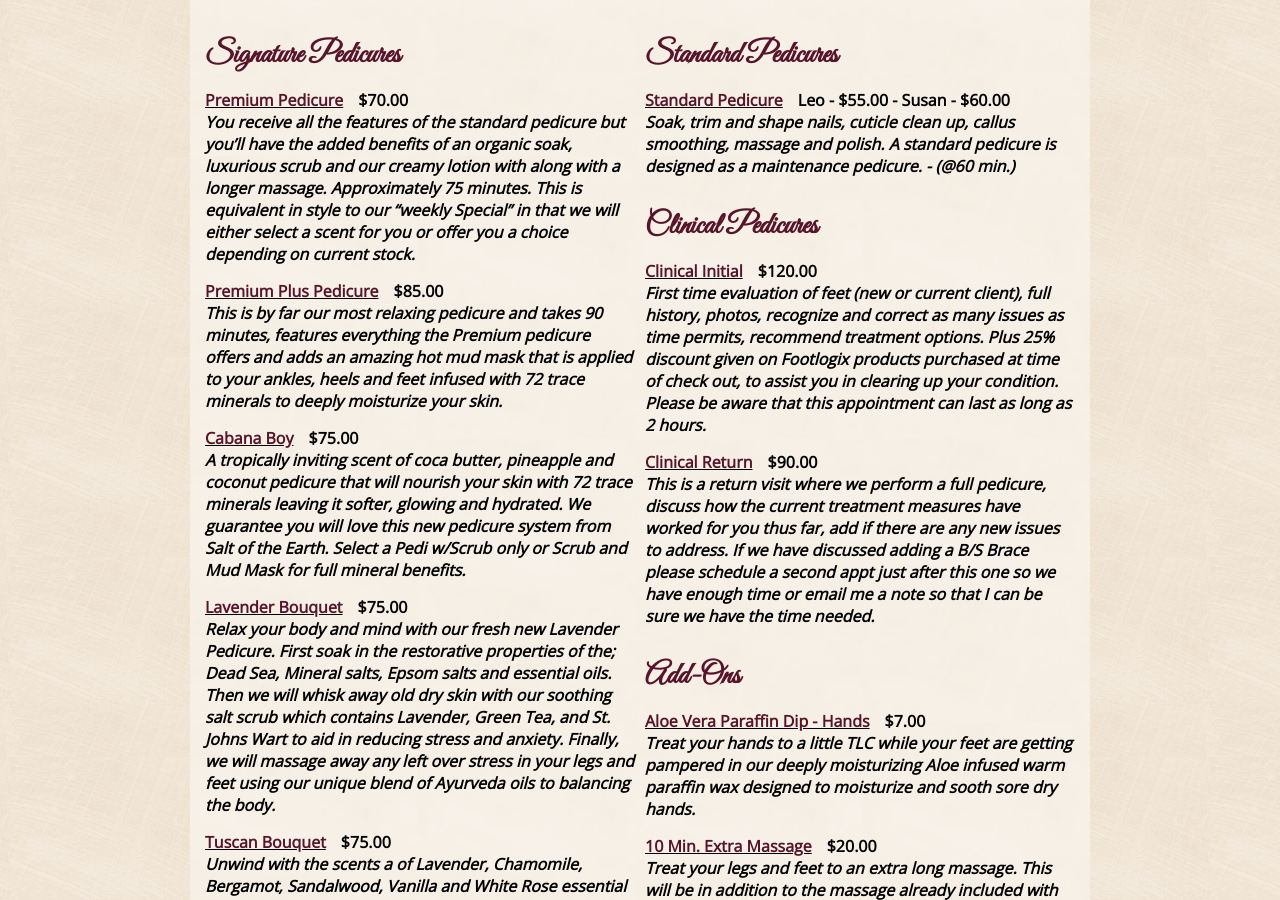
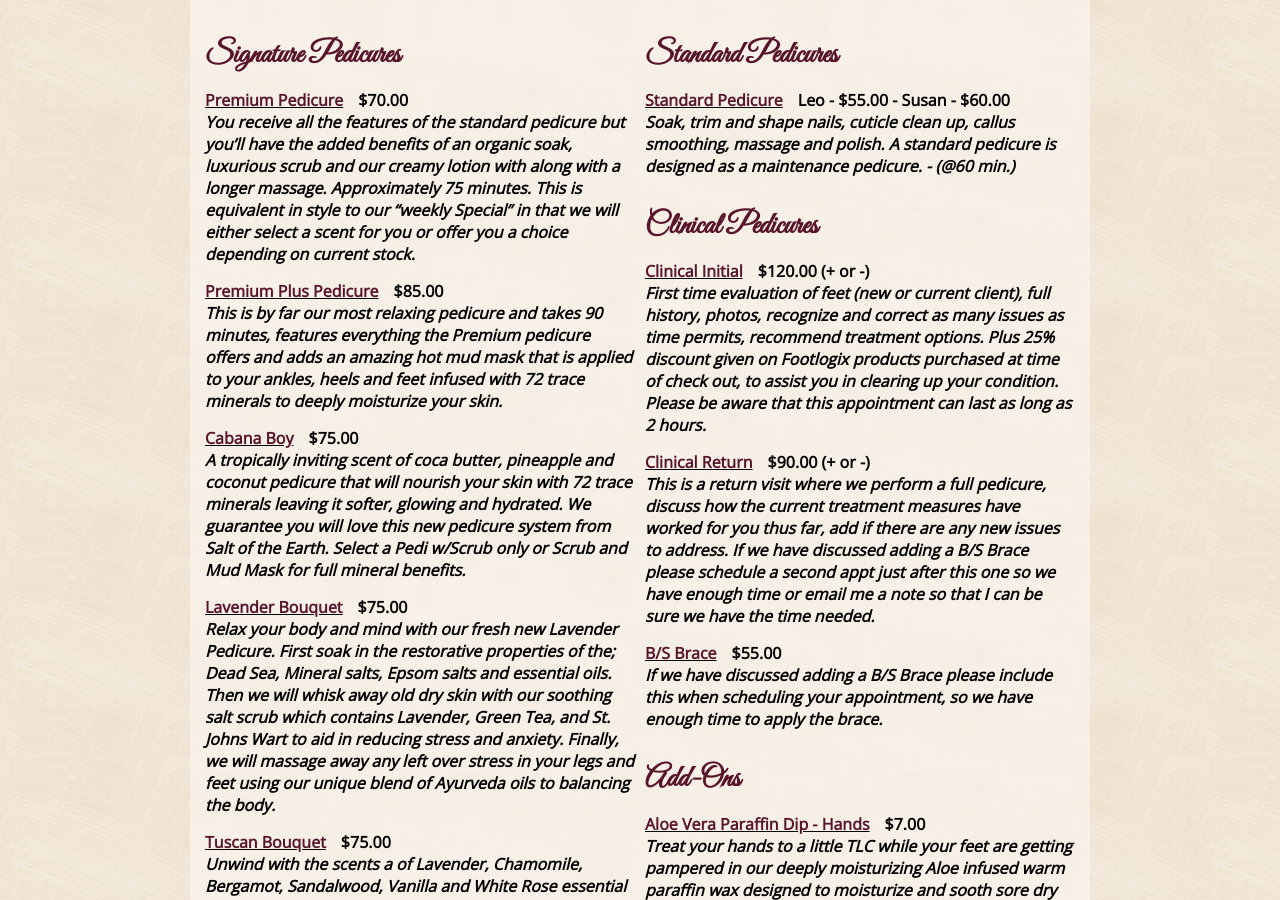
Before and after one commit to susanspedispa/susanspedispa.github.io, a Jekyll site: the page built from menu/pedicures.html, in a window 1280 px wide and 900 px high, scrolled down 243 px. Built offline with Jekyll 4.4.1, drawn with Linux system fonts in a browser that asks for light colours.

Commit message:
Update pedicures.yml

```diff
--- a/_data/pedicures.yml
+++ b/_data/pedicures.yml
@@ -51,19 +51,23 @@ menu:
     - name: Clinical Pedicures
       treatments:
         - name: Clinical Initial
-          price: $120.00
+          price: $120.00 (+ or -)
           description: >
             First time evaluation of feet (new or current client), full history, photos,
             recognize and correct as many issues as time permits, recommend treatment options.
             Plus 25% discount given on Footlogix products purchased at time of check out,
             to assist you in clearing up your condition. Please be aware that this appointment can last as long as 2 hours.
         - name: Clinical Return
-          price: $90.00
+          price: $90.00 (+ or -)
           description: >
             This is a return visit where we perform a full pedicure, discuss how the current treatment measures
             have worked for you thus far, add if there are any new issues to address. If we have discussed adding
             a B/S Brace please schedule a second appt just after this one so we have enough time or email me a note
             so that I can be sure we have the time needed.
+        - name: B/S Brace
+          price: $55.00
+          description: >
+            If we have discussed adding a B/S Brace please include this when scheduling your appointment, so we have enough time to apply the brace.
     - name: Add-Ons
       treatments:
         - name: Aloe Vera Paraffin Dip - Hands
```
